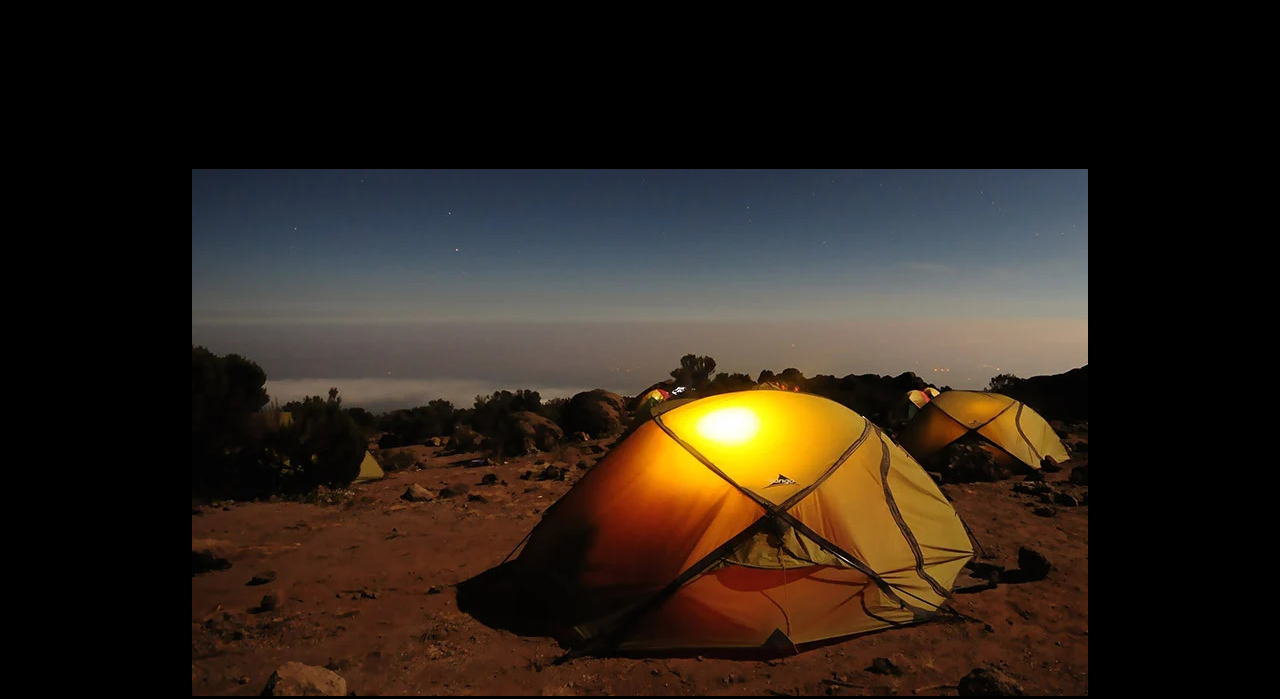
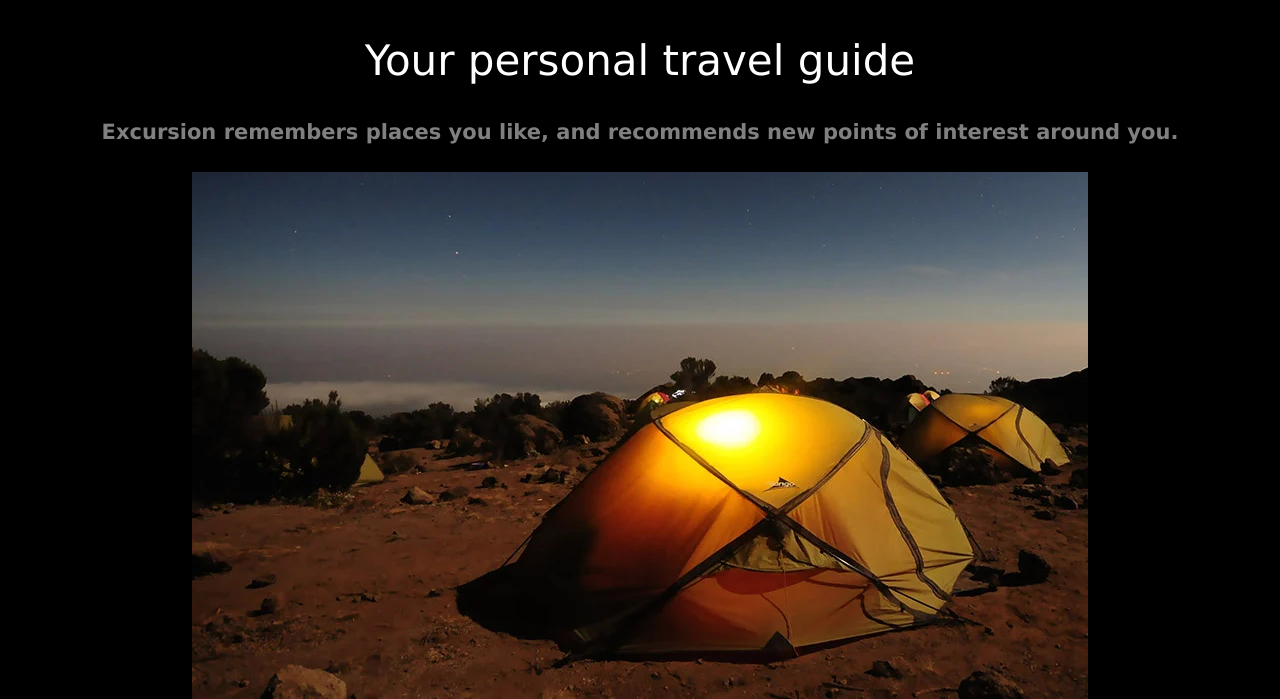
Before and after one commit to JuanBuena/excursion, a plain HTML site: page index.html in a window 1280 px wide. Shown: the part 313-1012 px from the top of the page. Drawn offline with Linux system fonts and the light colour scheme.

Commit message:
Created Supporting header and sub-header

```diff
--- a/index.html
+++ b/index.html
@@ -12,17 +12,13 @@
     <link href="./resources/css/style.css" type="text/css" rel="stylesheet">
 </head>
 <body>
+    <!-- Main section -->
     <h1 class="header--main">Discover hidden places in the world around you</h1>
     <p><a class="link--cta" href="#">Download Excursion (Coming Soon!)</a></p>
-    <video autoplay loop>
-        <source src="./resources/videos/excursion.mp4" type="video/mp4">
-    </video>
-    <div class="Middle_header">
-        <p>Your personal travel guide</p>
-    </div>
-    <div class="Details">
-        <p>Excursion remembers places you like, and recommends new points of interest around you.</p>
-    </div>
+    <!-- Video -->
+    <video src="./resources/videos/excursion.mp4" type ="video/mp4" autoplay muted loop>Video not supported</video>
+    <h2 class="header--supporting">Your personal travel guide</h2>
+    <h4 class="header--sub-header">Excursion remembers places you like, and recommends new points of interest around you.</h4>
     <p><img src="./resources/images/camp.webp" alt="Night Camp Site"/></p>
     <p><img src="./resources/images/phone.webp" alt="Phone"/></p>
     <div class="Middle_header">
--- a/resources/css/style.css
+++ b/resources/css/style.css
@@ -3,6 +3,8 @@ body {
     background-color: black;
     font-family: Verdana, Geneva, Tahoma, sans-serif;
 }
+
+/* HEADINGS */
 
 .header--main {
     font-weight: normal;
@@ -10,13 +12,19 @@ body {
     color: white;
 }
 
+.header--supporting {
+    font-weight: 300;
+    font-size: 42px;
+    color: white;
+}
+
+.header--sub-header {
+    font-size: 21px;
+    color: gray;
+}
+/* LINKS */
+
 .link--cta {
     color: aquamarine;
     font-size: 16px;
 }
-
-.Middle_header {
-    font-family: Verdana;
-    font-weight: 300px;
-    font-size: 42px;
-}
```
